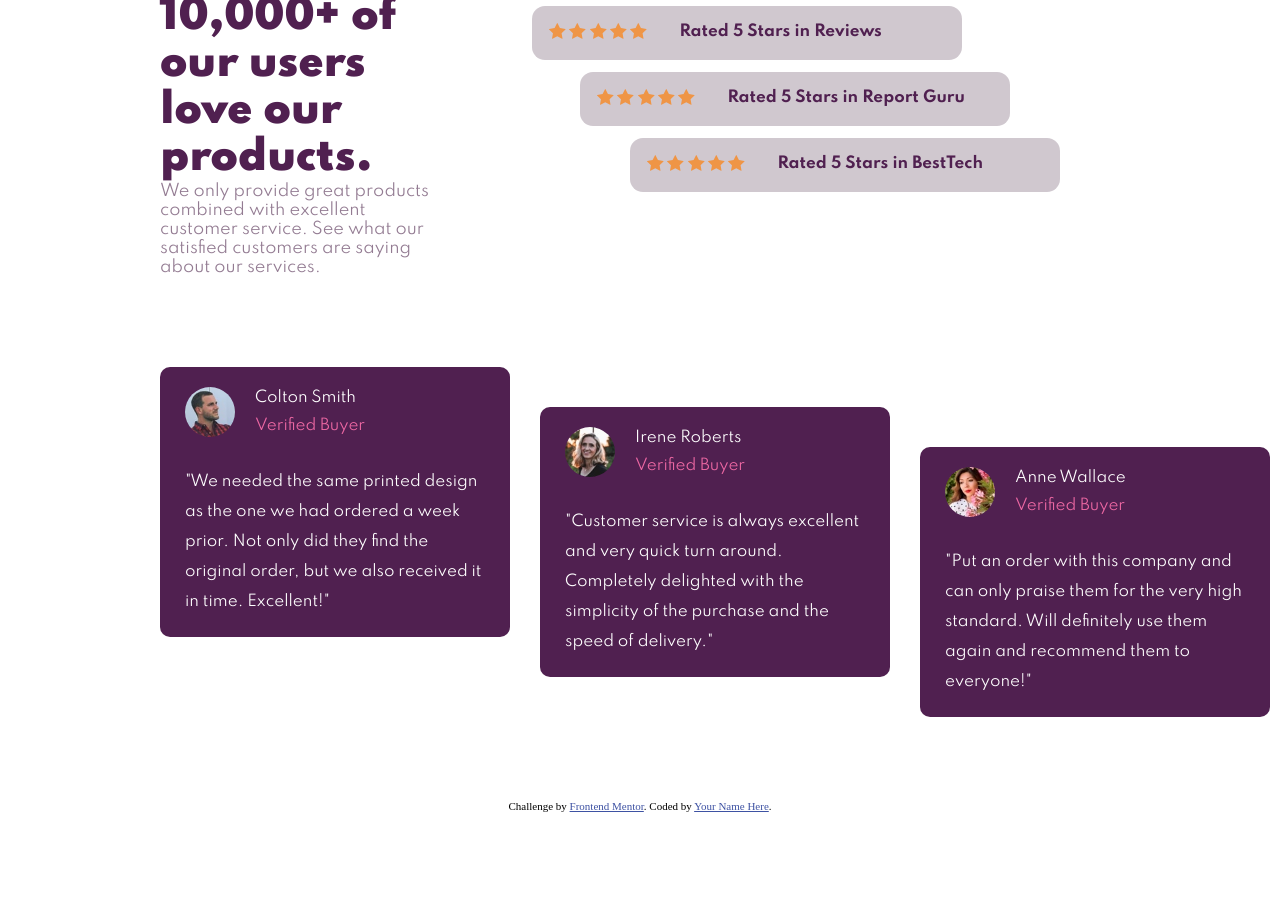
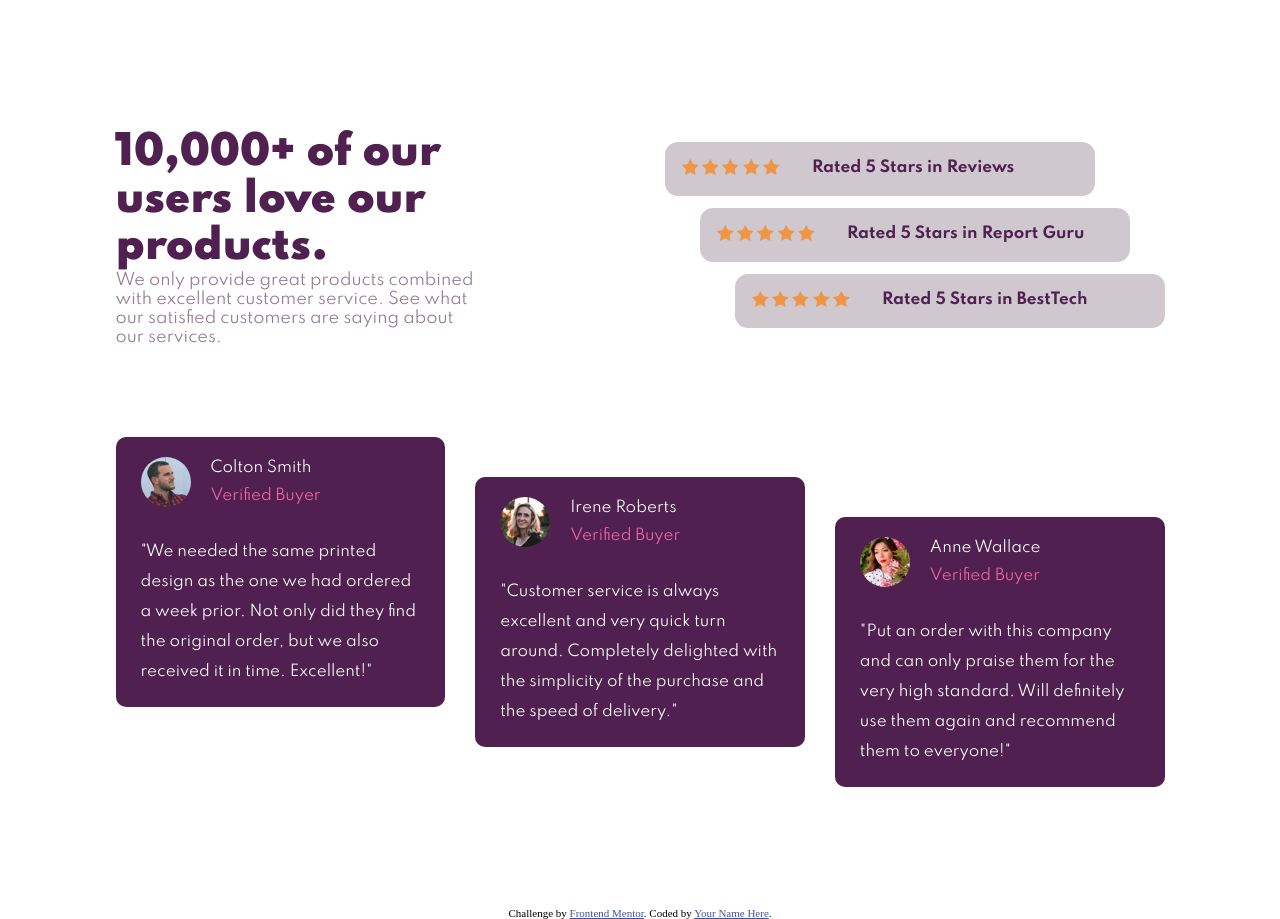
Before and after one commit to dngoyb/Social-proof-section-challenge-hub, a plain HTML site: page index.html in a window 1280 px wide. Before the commit the page ends 812 px from the top, so only its background shows below. Drawn offline with Linux system fonts and the light colour scheme.

Commit message:
postion issue fixed

```diff
--- a/index.html
+++ b/index.html
@@ -56,7 +56,7 @@
 						</div>
 						<h3 class="main__ratings__content">Rated 5 Stars in Reviews</h3>
 					</div>
-					<div class="main__ratings__block" id="main__ratings__block--2">
+					<div class="main__ratings__block main__ratings__block--2">
 						<div class="main__ratings__img">
 							<img src="./images/icon-star.svg" alt="star" />
 							<img src="./images/icon-star.svg" alt="star" />
@@ -66,10 +66,7 @@
 						</div>
 						<h3 class="main__ratings__content">Rated 5 Stars in Report Guru</h3>
 					</div>
-					<div
-						class="main__ratings__block main__ratings__block--3"
-						id="main__ratings__block--3"
-					>
+					<div class="main__ratings__block main__ratings__block--3">
 						<div class="main__ratings__img">
 							<img src="./images/icon-star.svg" alt="star" />
 							<img src="./images/icon-star.svg" alt="star" />
--- a/style.scss
+++ b/style.scss
@@ -15,15 +15,19 @@ $white: hsl(0, 0%, 100%);
 	box-sizing: border-box;
 }
 
-.container {
-	height: 100vh;
-	padding: 10rem;
-	font-family: 'Spartan', sans-serif;
-
+body {
 	display: flex;
 	flex-direction: column;
 	justify-content: center;
 	align-items: center;
+}
+
+.container {
+	height: 100%;
+	padding: 30px;
+	font-family: 'Spartan', sans-serif;
+	width: 1109px;
+	margin-top: 100px;
 }
 
 .main {
@@ -31,7 +35,7 @@ $white: hsl(0, 0%, 100%);
 	gap: 5rem;
 
 	&__left {
-		max-width: 400px;
+		width: 400px;
 	}
 
 	&__title {
@@ -45,7 +49,7 @@ $white: hsl(0, 0%, 100%);
 	}
 
 	&__ratings {
-		min-width: 600px;
+		width: 600px;
 		&__block {
 			display: flex;
 			gap: 2rem;
@@ -53,27 +57,25 @@ $white: hsl(0, 0%, 100%);
 			font-size: 13px;
 
 			padding: 17px;
-			margin: 12px;
+			margin: 12px 170px;
 			width: 430px;
 			background-color: hsl(308, 8%, 80%);
 			border-radius: 13px;
+			position: relative;
+
+			&--1 {
+				right: 70px;
+			}
+			&--2 {
+				right: 35px;
+			}
 		}
 	}
-}
-
-#main__ratings__block--2 {
-	margin-left: 60px;
-}
-
-#main__ratings__block--3 {
-	margin-left: 110px;
 }
 
 .footer {
 	display: flex;
 	margin: 90px auto;
-
-	justify-content: space-between;
 	gap: 30px;
 }
 
@@ -85,6 +87,7 @@ $white: hsl(0, 0%, 100%);
 	height: 270px;
 	font-size: 15px;
 	border-radius: 10px;
+	margin: 0 auto;
 
 	&--1 {
 		margin-top: 40px;
```
Also changed, not shown: style.css, 1 other file.
